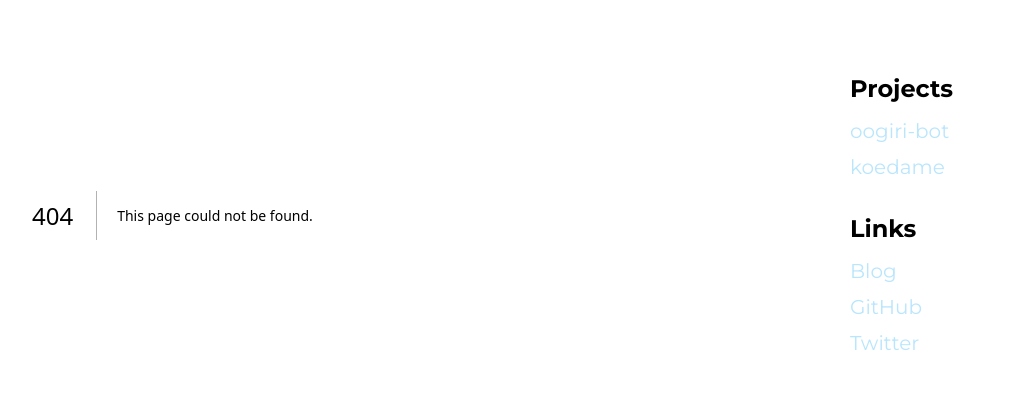
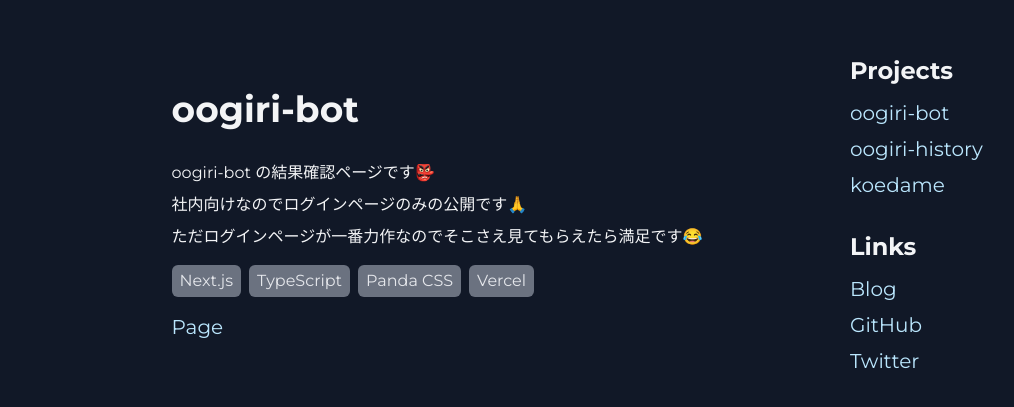
Before and after one commit to tocomi/i-am-tocomi, a Next.js app: page /projects/oogiri-history in a window 1280 px wide. Before the commit this address had no page. Shown: the part 145-552 px from the top of the page, without its empty margins (64-1078 px from the left). Built offline with nearby package versions, Linux system fonts and the light colour scheme.

Commit message:
feat: add oogiri history

```diff
--- a/src/app/layout.tsx
+++ b/src/app/layout.tsx
@@ -22,11 +22,16 @@
       <body className={inter.className}>
         <div className="h-screen">
           <main className="p-24 h-[90%] flex justify-around gap-2">
-            <div className="w-3/4 flex items-center">{children}</div>
+            <div className="w-3/4 flex items-center justify-center">
+              {children}
+            </div>
             <div className="flex flex-col items-start w-1/4 justify-center gap-8">
               <div className="flex flex-col gap-2">
                 <h3 className="text-2xl font-bold mb-1">Projects</h3>
                 <CustomLink href="/projects/oogiri">oogiri-bot</CustomLink>
+                <CustomLink href="/projects/oogiri-history">
+                  oogiri-history
+                </CustomLink>
                 <CustomLink href="/projects/koedame">koedame</CustomLink>
               </div>
               <div className="flex flex-col gap-2">
--- /dev/null
+++ b/src/app/projects/oogiri-history/page.tsx
@@ -0,0 +1,20 @@
+import { Project } from '@/components'
+
+const descriptions = [
+  'oogiri-bot の結果確認ページです👺',
+  '社内向けなのでログインページのみの公開です🙏',
+  'ただログインページが一番力作なのでそこさえ見てもらえたら満足です😂',
+]
+
+const stacks = ['Next.js', 'TypeScript', 'Panda CSS', 'Vercel']
+
+const links = [
+  {
+    title: 'Page',
+    url: 'https://oogiri-history.vercel.app',
+  },
+]
+
+export default function OogiriHistoryPage() {
+  return <Project descriptions={descriptions} stacks={stacks} links={links} />
+}
--- a/src/app/projects/oogiri/page.tsx
+++ b/src/app/projects/oogiri/page.tsx
@@ -1,38 +1,28 @@
-import { CustomLink } from '@/components'
-import { Badge } from '@/components/Badge'
+import { Project } from '@/components'
 
-export default function OogiriPage() {
-  return (
-    <section className="flex flex-col gap-8">
-      <h1 className="text-4xl font-bold">oogiri-bot</h1>
-      <div className="flex flex-col gap-4">
-        <div className="flex flex-col gap-2">
-          <p>みんなで大喜利ができるSlackBotです🤖</p>
-          <p>社内でのコミュニケーションツールの一環として作りました。</p>
-          <p>匿名で参加できて、ウケた回答だけ名前が開示されるから安心！</p>
-        </div>
-        <div className="flex flex-row gap-2 flex-wrap">
-          <Badge>Slack Bolt</Badge>
-          <Badge>Node.js</Badge>
-          <Badge>Typescript</Badge>
-          <Badge>Firebase</Badge>
-          <Badge>Heroku</Badge>
-        </div>
-        <div className="flex flex-row gap-4 flex-wrap">
-          <CustomLink external href="https://github.com/tocomi/oogiri-bot">
-            GitHub
-          </CustomLink>
-          <CustomLink external href="https://note.com/tocomi/n/nfccf235976f9">
-            note
-          </CustomLink>
-          <CustomLink
-            external
-            href="https://tech.techtouch.jp/entry/slack-oogiri-bot"
-          >
-            Blog
-          </CustomLink>
-        </div>
-      </div>
-    </section>
-  )
+const descriptions = [
+  'みんなで大喜利ができるSlackBotです🤖',
+  '社内でのコミュニケーションツールの一環として作りました。',
+  '匿名で参加できて、ウケた回答だけ名前が開示されるから安心！',
+]
+
+const stacks = ['Slack Bolt', 'Node.js', 'Typescript', 'Firebase', 'Heroku']
+
+const links = [
+  {
+    title: 'GitHub',
+    url: 'https://github.com/tocomi/oogiri-bot',
+  },
+  {
+    title: 'note',
+    url: 'https://note.com/tocomi/n/nfccf235976f9',
+  },
+  {
+    title: 'Blog',
+    url: 'https://tech.techtouch.jp/entry/slack-oogiri-bot',
+  },
+]
+
+export default function OogiriBotPage() {
+  return <Project descriptions={descriptions} stacks={stacks} links={links} />
 }
--- /dev/null
+++ b/src/components/Project.tsx
@@ -0,0 +1,39 @@
+import { FC, memo } from 'react'
+import { Badge } from './Badge'
+import { CustomLink } from './CustomLink'
+
+type Props = {
+  descriptions: string[]
+  stacks: string[]
+  links: {
+    title: string
+    url: string
+  }[]
+}
+
+export const Project: FC<Props> = memo(({ descriptions, stacks, links }) => {
+  return (
+    <section className="flex flex-col gap-8">
+      <h1 className="text-4xl font-bold">oogiri-bot</h1>
+      <div className="flex flex-col gap-4">
+        <div className="flex flex-col gap-2">
+          {descriptions.map((description) => (
+            <p key={description}>{description}</p>
+          ))}
+        </div>
+        <div className="flex flex-row gap-2 flex-wrap">
+          {stacks.map((stack) => (
+            <Badge key={stack}>{stack}</Badge>
+          ))}
+        </div>
+        <div className="flex flex-row gap-4 flex-wrap">
+          {links.map((link) => (
+            <CustomLink key={link.url} external href={link.url}>
+              {link.title}
+            </CustomLink>
+          ))}
+        </div>
+      </div>
+    </section>
+  )
+})
--- a/src/components/index.ts
+++ b/src/components/index.ts
@@ -1 +1,2 @@
 export * from './CustomLink'
+export * from './Project'
```
